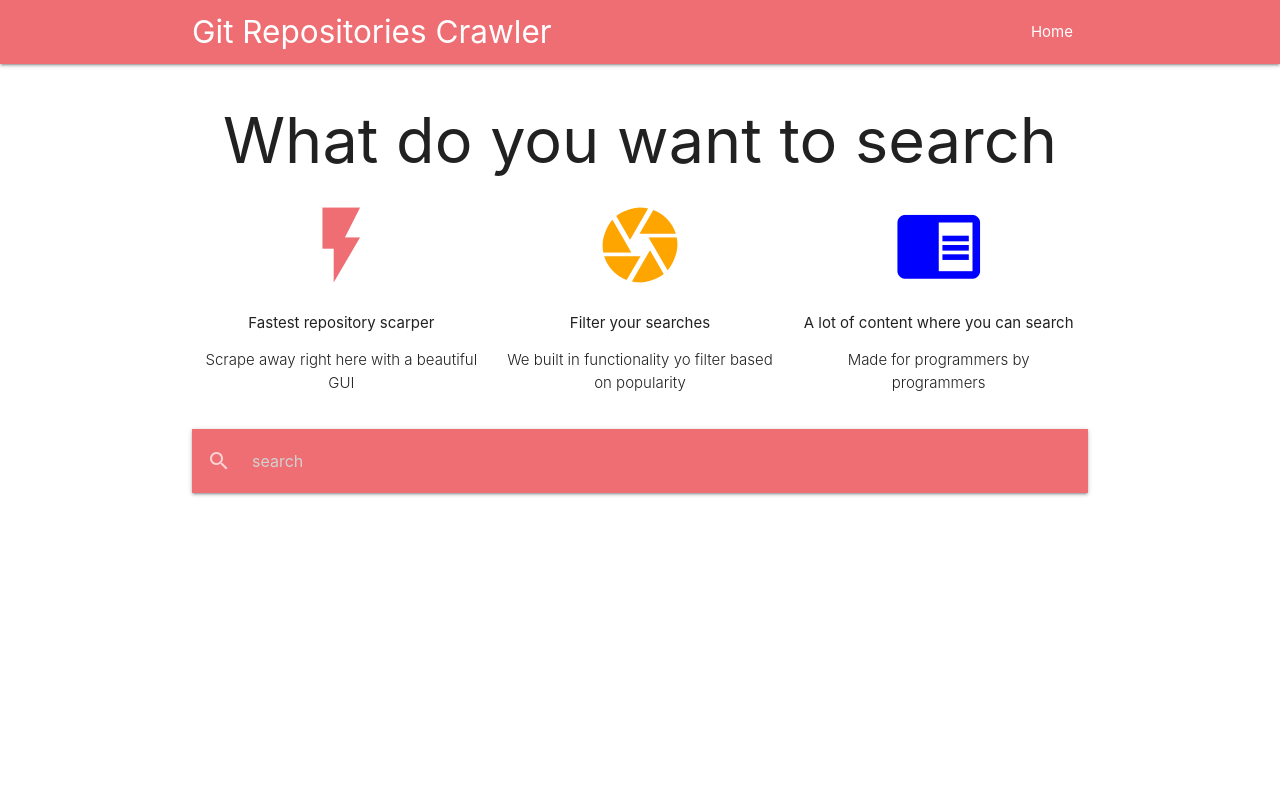
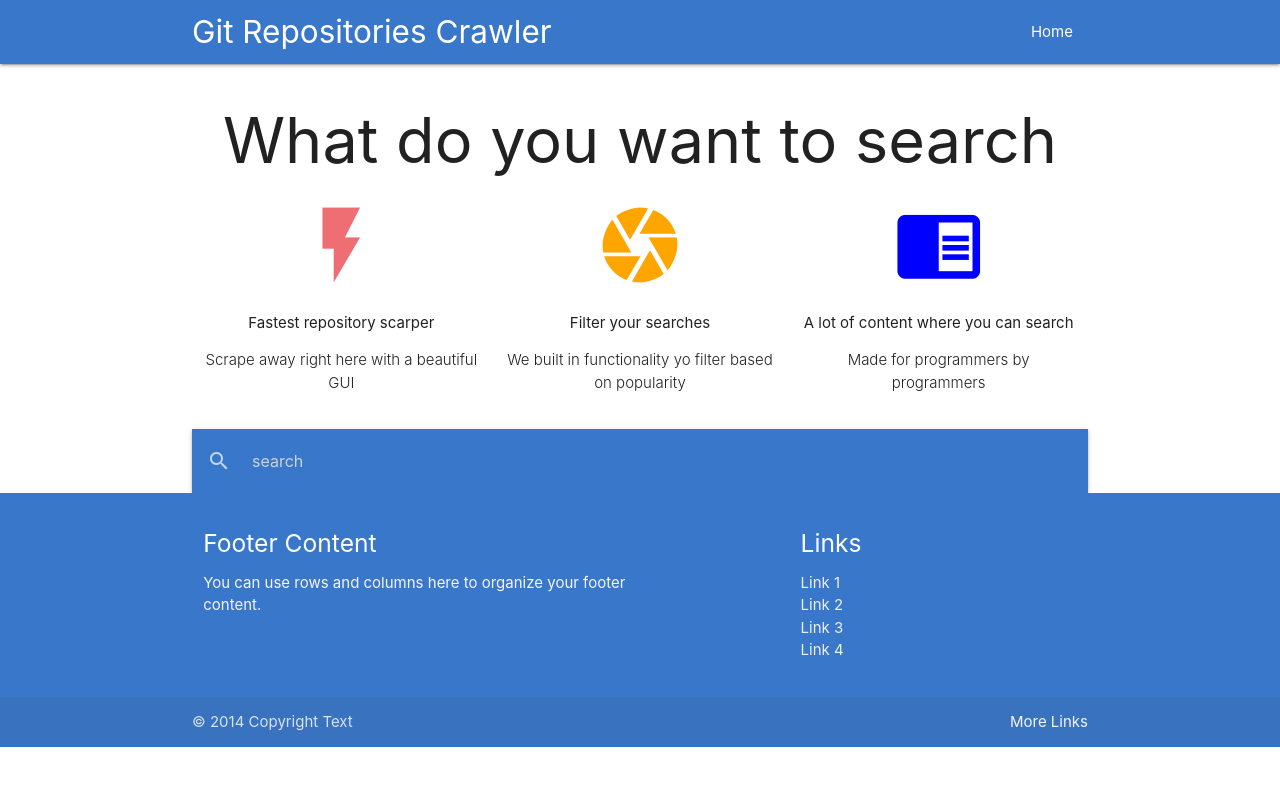
Before and after one commit to Aleonor1/git_scrapper, a Django app: page / in a window 1280 px wide. Shown: the top 786 px of the page. Run offline with Django 3.2, Linux system fonts and the light colour scheme.

Commit message:
footer, navbar, changed color to blue

```diff
--- a/static/css/style.css
+++ b/static/css/style.css
@@ -1,9 +1,9 @@
 .card {
-    height: 400px; /* Your height here */
+    height: 4300px; /* Your height here */
     overflow: hidden;
 }
 
 .card-image {
-    height: 250px; /* Your height here */
+    height: 600px; /* Your height here */
     overflow: hidden;
 }
--- a/templates/base.html
+++ b/templates/base.html
@@ -11,7 +11,7 @@
     <link href="https://fonts.googleapis.com/icon?family=Material+Icons" rel="stylesheet"/>
 </head>
 <body>
-<nav>
+<nav style=" background-color: rgb(57, 119, 203);">
     <div class="container nav-wrapperr">
         <a href="/" class="brand-logo">Git Repositories Crawler</a>
         <ul id="nav-mobile" class="right">
@@ -46,11 +46,9 @@
             </div>
 
         </div>
-
-
     </div>
 
-      <nav>
+    <nav style=" background-color: rgb(57, 119, 203);">
         <div class="nav-wrapper">
             <form action="{% url 'newSearch' %}" method="post">
                 {% csrf_token %}
@@ -66,7 +64,9 @@
     {% block content %}
 
     {% endblock content%}
-
+</div>
+    {%include 'parts/footer.html'%}
     <script src="https://cdnjs.cloudflare.com/ajax/libs/materialize/1.0.0/css/materialize.min.css"/>
 </body>
+
 </html>
--- a/templates/myapp/newSearch.html
+++ b/templates/myapp/newSearch.html
@@ -7,7 +7,7 @@
         {% for post in finalData %}
             <div class="col s4">
                 <div class="card">
-                    <div class="card-content">
+                    <div class="card-content style:center">
                          <p><i class="material-icons dp48">collections_bookmark</i>{{ post.1 }} | {{post.0}}</p>
                     </div>
                     <div class="card-action">
@@ -17,7 +17,6 @@
                         <p>Language: {{post.5}}</p>
                         <div class="icon preview s4 style: center">
                                             {% csrf_token %}
-
                             <a href={{post.6}}>
                         <i class="medium material-icons ">link</i>
                             </a>
--- /dev/null
+++ b/templates/parts/footer.html
@@ -0,0 +1,26 @@
+{% load static %}
+  <footer class="page-footer" style=" background-color: rgb(57, 119, 203);">
+          <div class="container">
+            <div class="row">
+              <div class="col l6 s12">
+                <h5 class="white-text">Footer Content</h5>
+                <p class="grey-text text-lighten-4">You can use rows and columns here to organize your footer content.</p>
+              </div>
+              <div class="col l4 offset-l2 s12">
+                <h5 class="white-text">Links</h5>
+                <ul>
+                  <li><a class="grey-text text-lighten-3" href="#!">Link 1</a></li>
+                  <li><a class="grey-text text-lighten-3" href="#!">Link 2</a></li>
+                  <li><a class="grey-text text-lighten-3" href="#!">Link 3</a></li>
+                  <li><a class="grey-text text-lighten-3" href="#!">Link 4</a></li>
+                </ul>
+              </div>
+            </div>
+          </div>
+          <div class="footer-copyright">
+            <div class="container">
+            © 2014 Copyright Text
+            <a class="grey-text text-lighten-4 right" href="#!">More Links</a>
+            </div>
+          </div>
+        </footer>
```
Also changed, not shown: db.sqlite3. Lines whose indentation alone changed are shown as unchanged.
